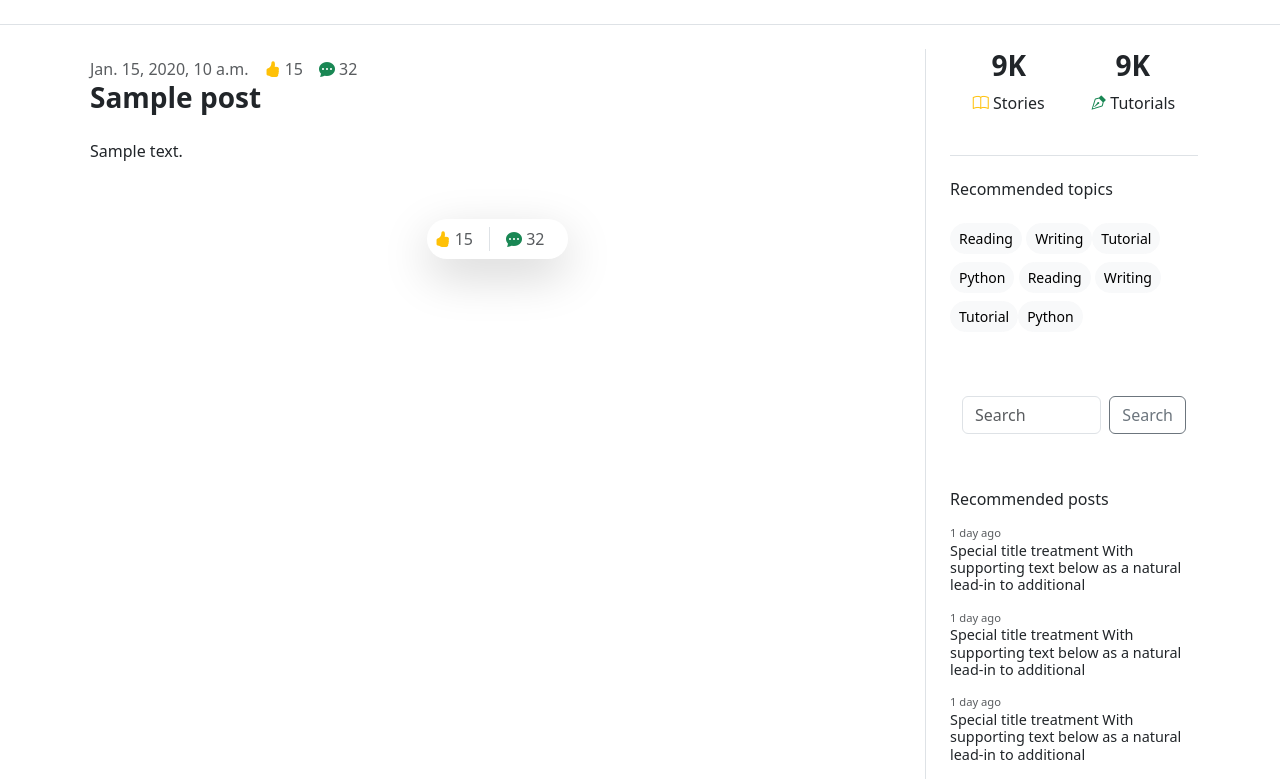
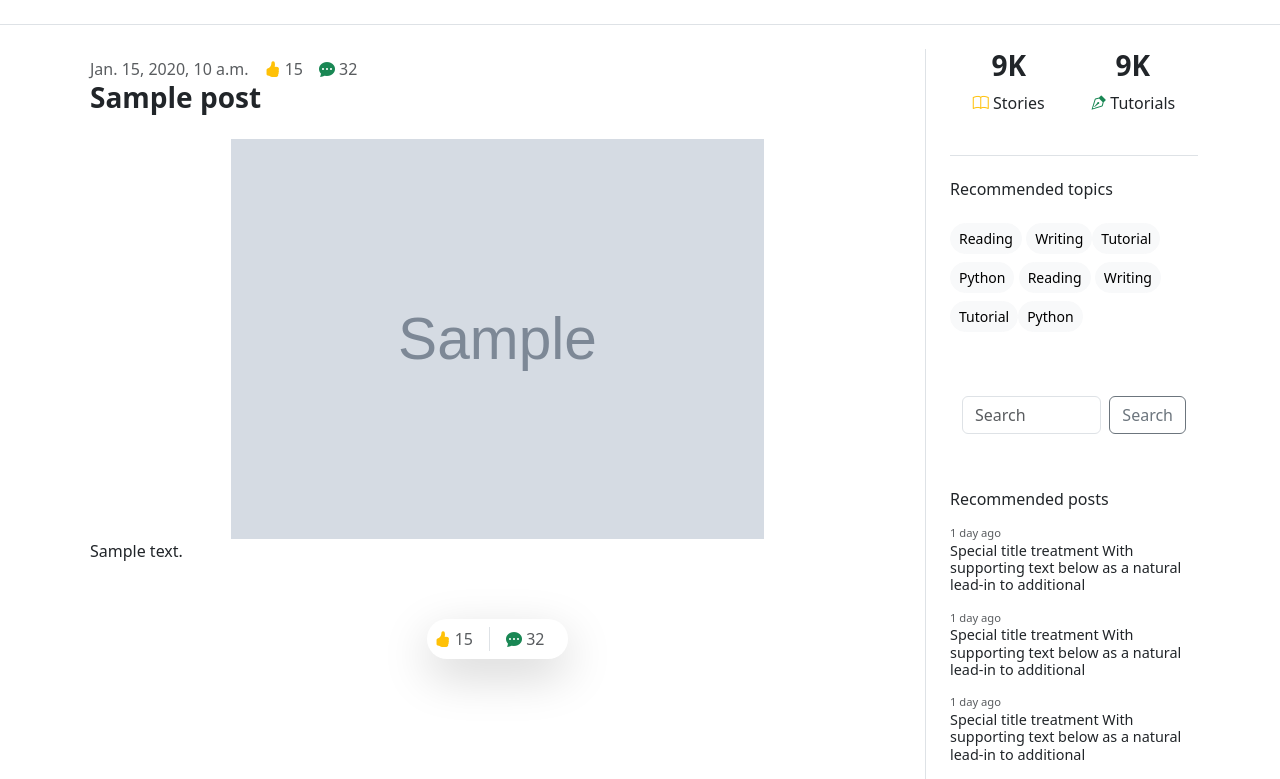
Before and after one commit to TrippleA-Ashaba/blog, a Django app: template blog/templates/blog/single_post.html in a window 1280 px wide. Shown: the part 56-835 px from the top of the page. Run offline with Django 4.2, Linux system fonts and the light colour scheme; the template is opened without the code that fills it: most values are stand-ins (such as "Sample title", 1, 10 or a date in 2020); grey boxes marked "Sample" are stand-in pictures.

Commit message:
able to add posts and media with ckeditor

```diff
--- a/blog/models.py
+++ b/blog/models.py
@@ -13,6 +13,7 @@ class Post(models.Model):
         null=False,
         unique=True,
     )
+    image = models.ImageField(null=True, blank=True, upload_to="covers")
     content = RichTextUploadingField()
     author = models.ForeignKey(CustomUser, on_delete=models.CASCADE)
     date_published = models.DateTimeField(auto_now_add=True)
--- /dev/null
+++ b/blog/static/blog/assets/css/single_post.css
@@ -0,0 +1,5 @@
+img.img-center {
+	display: block;
+	margin-left: auto;
+	margin-right: auto;
+}
--- a/blog/static/blog/assets/css/style.css
+++ b/blog/static/blog/assets/css/style.css
@@ -16,3 +16,7 @@ footer {
 .comment-like :hover {
 	transform: scale(1.02);
 }
+
+img.img-center {
+	display: none;
+}
--- a/blog/templates/blog/base.html
+++ b/blog/templates/blog/base.html
@@ -15,6 +15,7 @@
 			href="https://cdn.jsdelivr.net/npm/bootstrap-icons@1.10.3/font/bootstrap-icons.css"
 		/>
 		<link rel="stylesheet" href="{% static 'blog/assets/css/style.css' %}" />
+		{% block link %}{% endblock %}
 	</head>
 	<body>
 		<header>
--- a/blog/templates/blog/single_post.html
+++ b/blog/templates/blog/single_post.html
@@ -1,6 +1,9 @@
 {% extends 'blog/base.html' %}
 <!-- load static -->
-{% load static %}
+{% load static %} {% block link %}
+<link rel="stylesheet" href="{% static 'blog/assets/css/single_post.css' %}" />
+{% endblock link %}
+
 <!-- Content starts here -->
 {% block content %}
 <section class="border-bottom pb-4"></section>
@@ -10,7 +13,7 @@
 		<div class="row">
 			<div class="col-lg-9">
 				<div class="content p-2">
-					<div class="card-header bg-white border-0 d-flex">
+					<div class="card-header bg-white border-0 d-sm-flex">
 						<div class="text-muted me-3">{{ post.date_published }}</div>
 
 						<div class="text-muted me-3">
@@ -22,6 +25,25 @@
 						</div>
 					</div>
 					<h1 class="card-title fw-bold fs-3 mb-4">{{ post.title }}</h1>
+					{% if post.image %}
+					<div class="d-flex" style="height: 400px">
+						<img
+							class="img-fluid img-center"
+							src="{{post.image.url}}"
+							alt=""
+							srcset=""
+						/>
+					</div>
+					<!--
+					<div class="cover d-flex" style="height: 400px">
+						<img
+							class="img-fluid img-center"
+							src="{% static 'blog/assets/img/ray-so-export.png' %}"
+							alt=""
+							srcset=""
+						/>
+					</div> -->
+					{% endif %}
 					<p class="mb-4">{{ post.content |safe}}</p>
 				</div>
 				<div class="d-flex justify-content-center my-4 comment-like">
--- a/test.txt
+++ b/test.txt
@@ -6,3 +6,6 @@ Getting code coverage
 
     // for writing to html
     coverage html
+
+CKEDITOR
+    // add class='img-center img-fluid' while uploading images
```
Also changed, not shown: blog/templates/blog/home.html (+13 -1 lines), django_project/settings.py (+12 -3 lines), django_project/urls.py (+6 -3 lines), blog/migrations/0002_post_image_alter_post_content.py (added), db.sqlite3.
